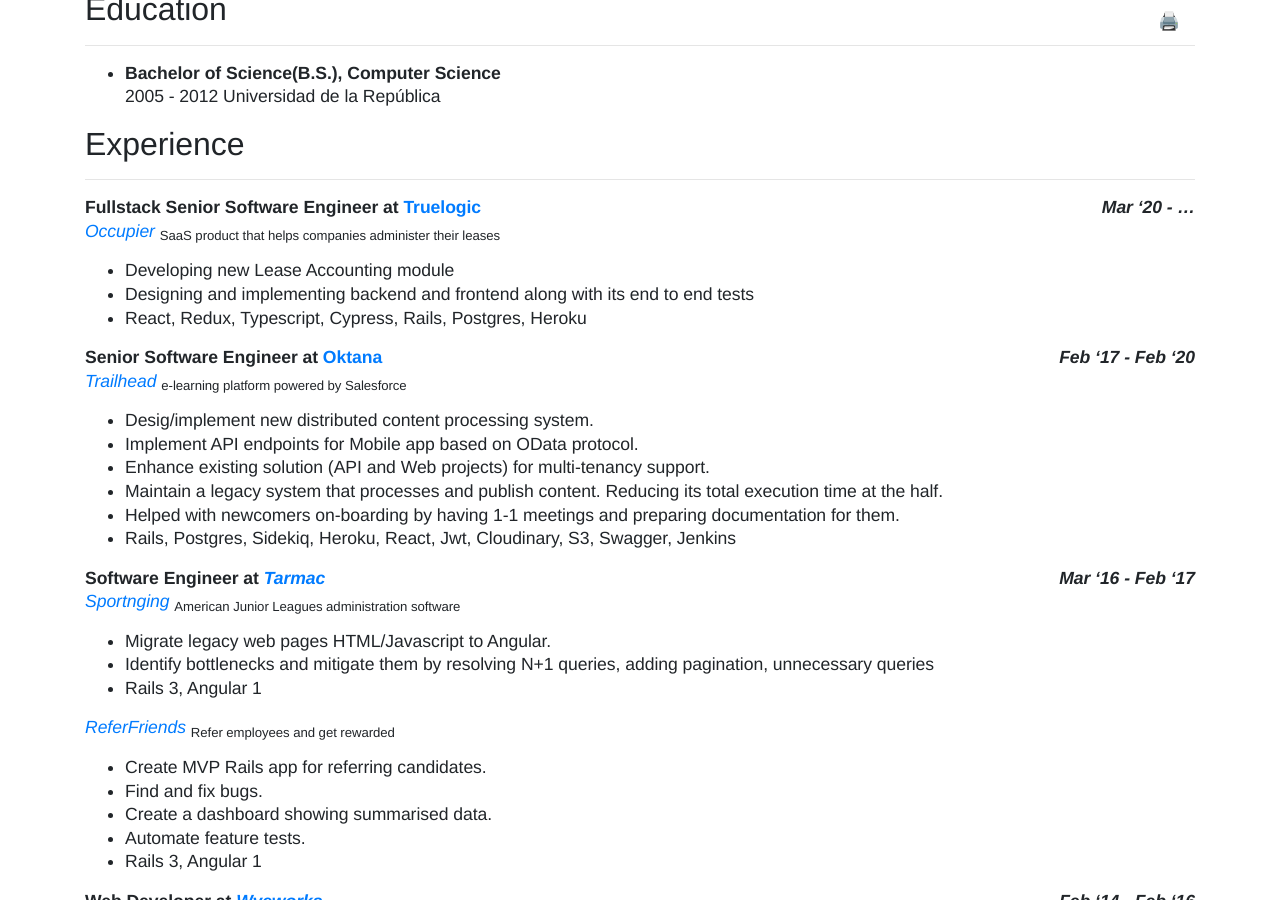
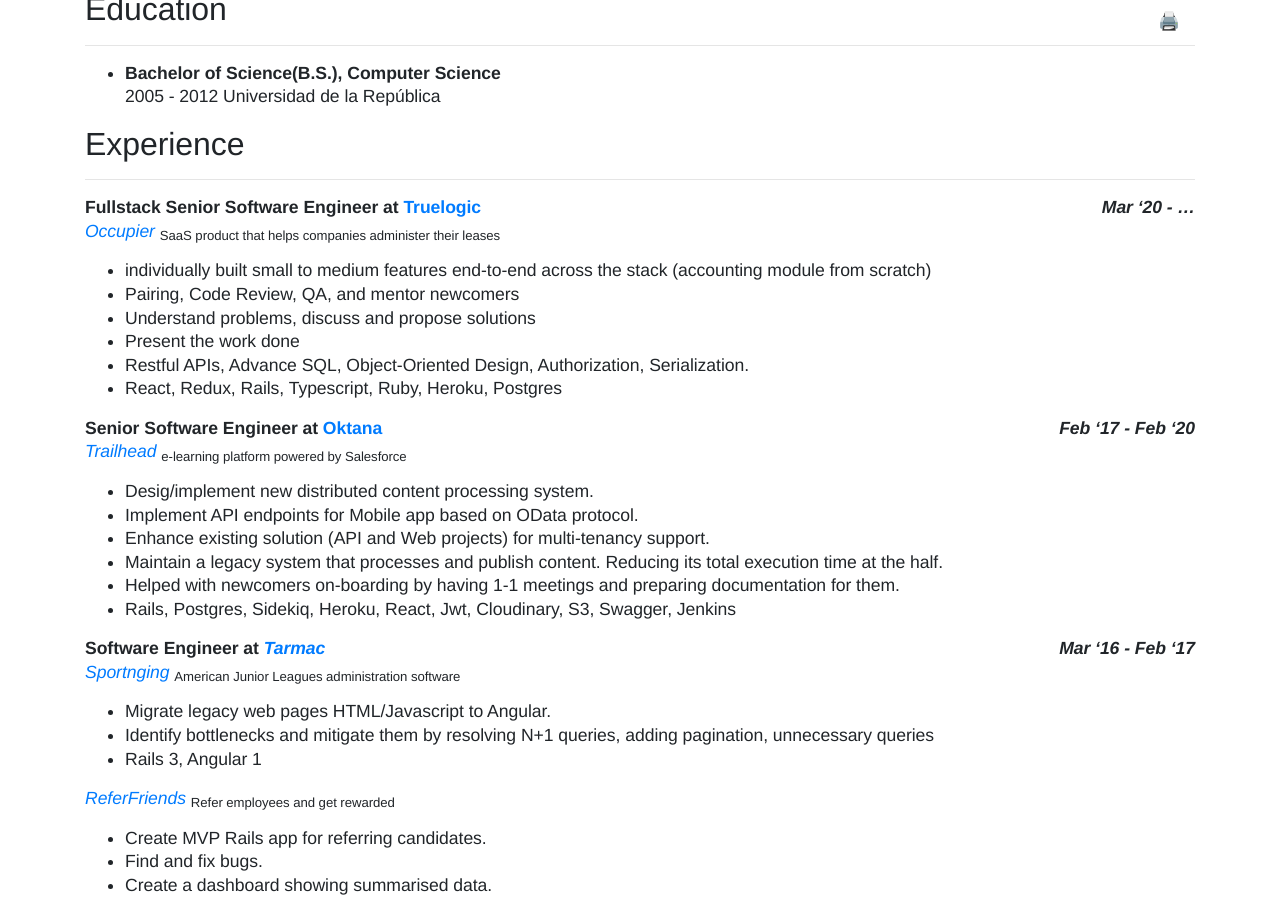
Before and after one commit to delbetu/delbetu.github.io, a Jekyll site: the page built from resume.md, in a window 1280 px wide and 900 px high, scrolled down 397 px. Built offline with Jekyll 4.4.1, drawn with Linux system fonts in a browser that asks for light colours; emoji names are drawn with the system emoji font.

Commit message:
update resume

```diff
--- a/resume.md
+++ b/resume.md
@@ -37,9 +37,12 @@
 
 **Fullstack Senior Software Engineer at [Truelogic](https://www.truelogicsoftware.com/)                           *Mar '20 - ...*{:.float-right}**
 *[Occupier](https://www.occupier.com/)* <sub>SaaS product that helps companies administer their leases</sub>
- - Developing new Lease Accounting module
- - Designing and implementing backend and frontend along with its end to end tests
- - React, Redux, Typescript, Cypress, Rails, Postgres, Heroku
+- individually built small to medium features end-to-end across the stack (accounting module from scratch)
+- Pairing, Code Review, QA, and mentor newcomers
+- Understand problems, discuss and propose solutions
+- Present the work done
+- Restful APIs, Advance SQL, Object-Oriented Design, Authorization, Serialization.
+- React, Redux, Rails, Typescript, Ruby, Heroku, Postgres
 
 
 **Senior Software Engineer at [Oktana](https://www.oktana.com/)                        *Feb '17 - Feb '20*{:.float-right}**
```
